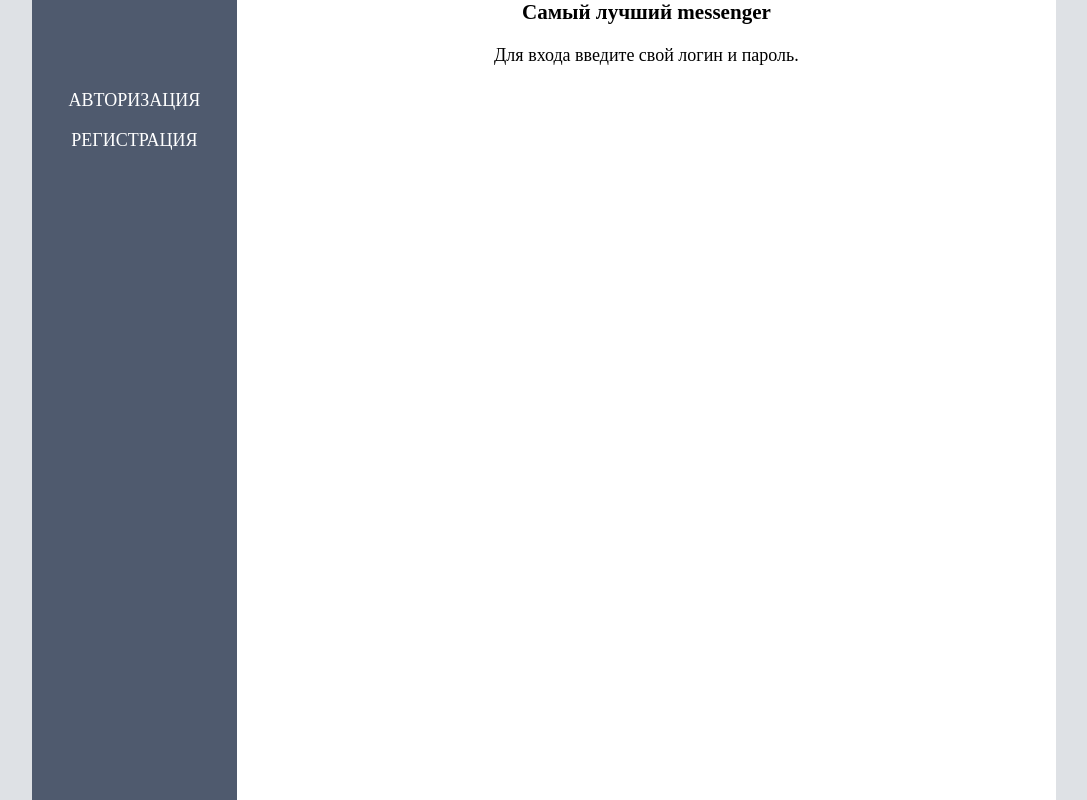
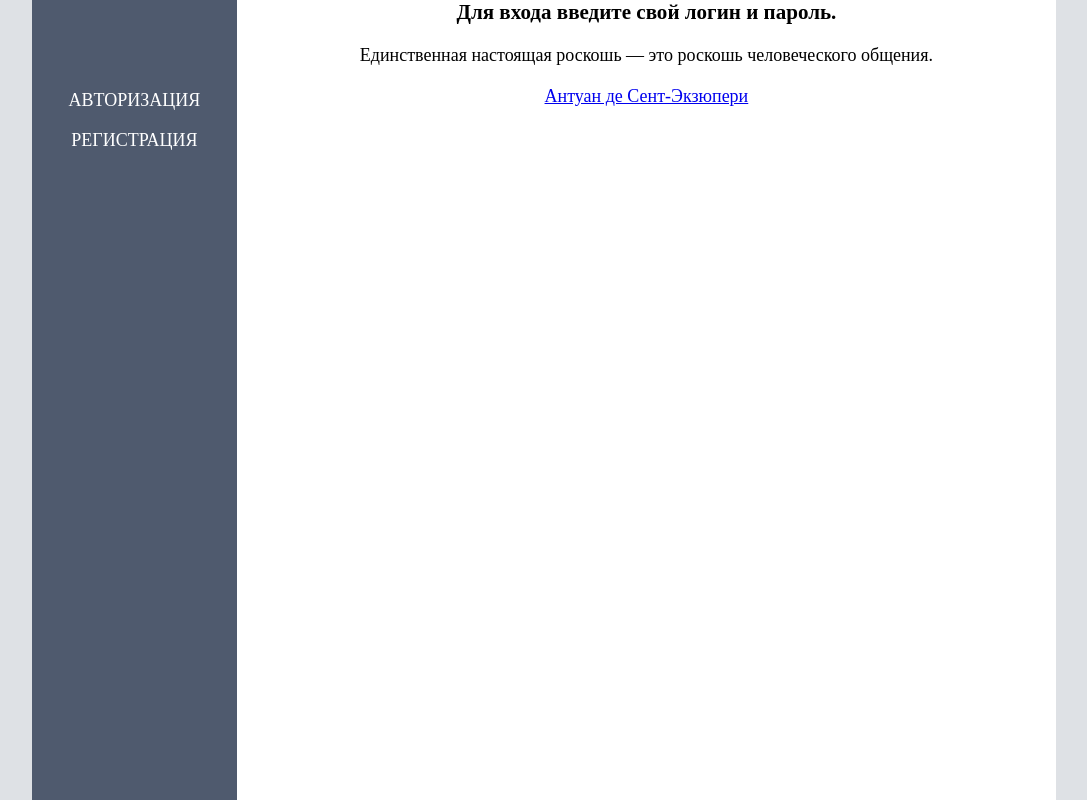
Before and after one commit to ladadnepr1/ato-example, a PHP site: page / in a window 1280 px wide. Shown: the part 65-865 px from the top of the page, without its empty margins (96-1183 px from the left). Run offline with PHP 8.4, Linux system fonts and the light colour scheme.

Commit message:
add Antoine_de_Saint-Exupery

```diff
--- a/includes/show_reg_aut.php
+++ b/includes/show_reg_aut.php
@@ -2,17 +2,7 @@
 //страница регистрации или авторизации
 
 include_once 'config.php';
-
 ?>
-<!DOCTYPE html>
-<html lang="ru">
-    <head>
-        <meta charset="UTF-8">
-        <link href="../style/style.css" rel="stylesheet" type="text/css"/>
-        <link rel="shortcut icon" href="../images/favicon.ico" type="image/x-icon">
-        <title>Сообщения</title>
-    </head>
-    <body>
 <header>
     <h1>Сообщения пользователя</h1>
 </header>
@@ -32,16 +22,14 @@ include_once 'config.php';
     </div>
     <content>
         <div class="username">
-                    <h3>Самый лучший messenger</h3>
+            <h3>Для входа введите свой логин и пароль.</h3>
         </div>
         <div class="title">
 
         </div>
         <div class="text">
-                    <p>Для входа введите свой логин и пароль.</p>
-
+            <p>Единственная настоящая роскошь — это роскошь человеческого общения.</p>
+            <a href="http://xn--e1afnj0c.xn--p1ai/author/Antoine_de_Saint-Exupery/">Антуан де Сент-Экзюпери</a>
         </div>
     </content>
 </main>
-    </body>
-</html>
```
Lines whose indentation alone changed are shown as unchanged.
